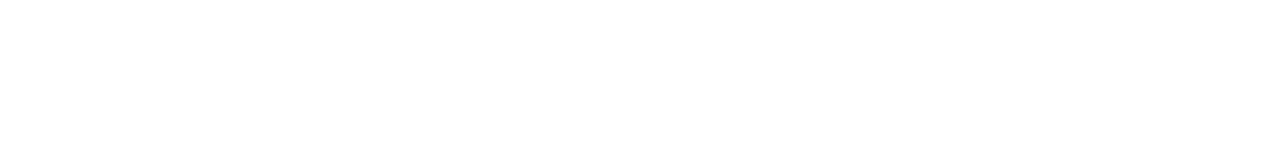
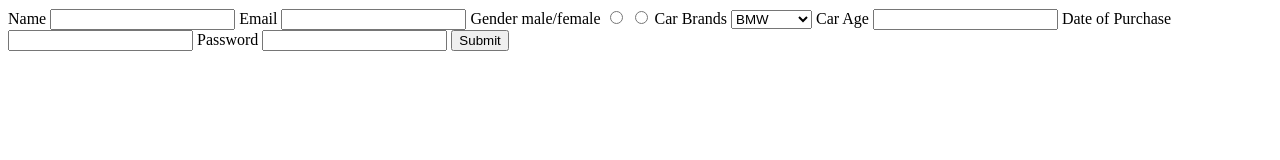
Before and after one commit to acciojob/car-insurance-form-adityag7522, a website: page main.html in a window 1280 px wide. Drawn offline with Linux system fonts and the light colour scheme.

Commit message:
created a submission

```diff
--- a/main.html
+++ b/main.html
@@ -7,8 +7,29 @@
 </head>
 
 <body>
-	<!-- the entire body must be written by student -->
-    <script type="text/javascript" src="./script.js">
+	<form method='post'>
+		<label for='name'>Name</label>
+		<input id='name' required>
+		<label for='email'>Email</label>
+		<input id='email' type='email' required>
+		<label for='gender'>Gender male/female</label>
+		<input id='gender' type='radio' name='gender' value='male' required>
+		<input id='gender' type='radio' name='gender' value='female' required>
+		<label for='name'>Car Brands</label>
+		<select id='cars'>
+			<option id='cars'>BMW</option>
+			<option id='cars'>Audi</option>
+			<option id='cars'>Mercedez</option>
+		</select>
+		<label for='carage'>Car Age</label>
+		<input id='carage' required>
+		<label for='dop'>Date of Purchase</label>
+		<input id='dop' required>
+		<label for='password'>Password</label>
+		<input id='password' required>
+		<button type='submit'>Submit</button>
+	</form>
+	<script type="text/javascript" src="./script.js">
 </script>
 
 </body>
```
